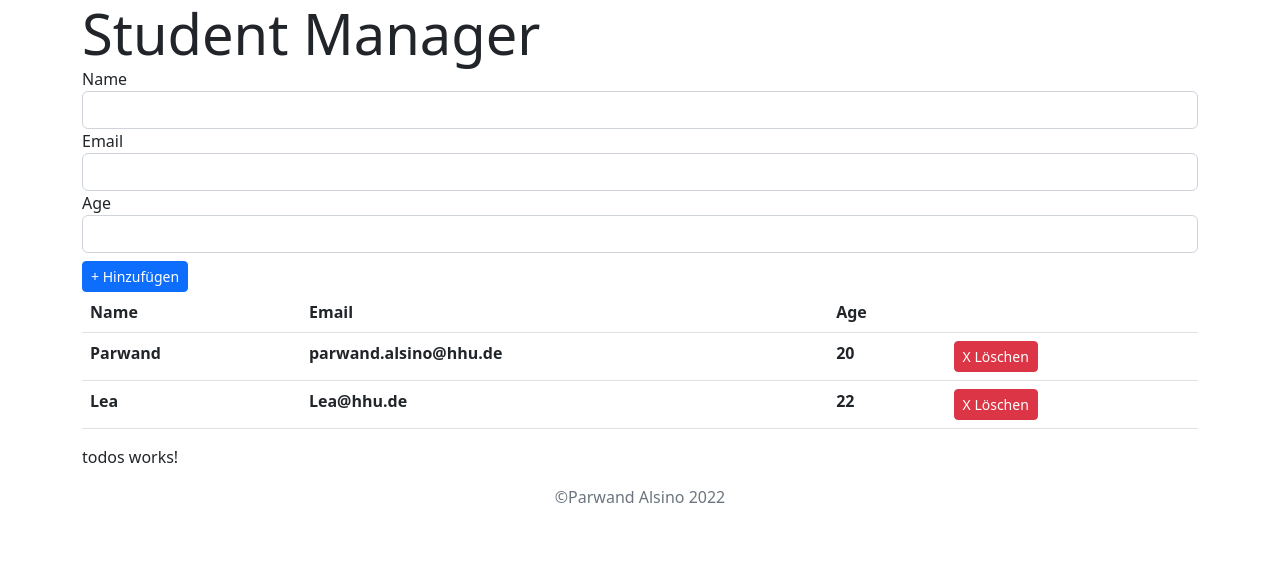
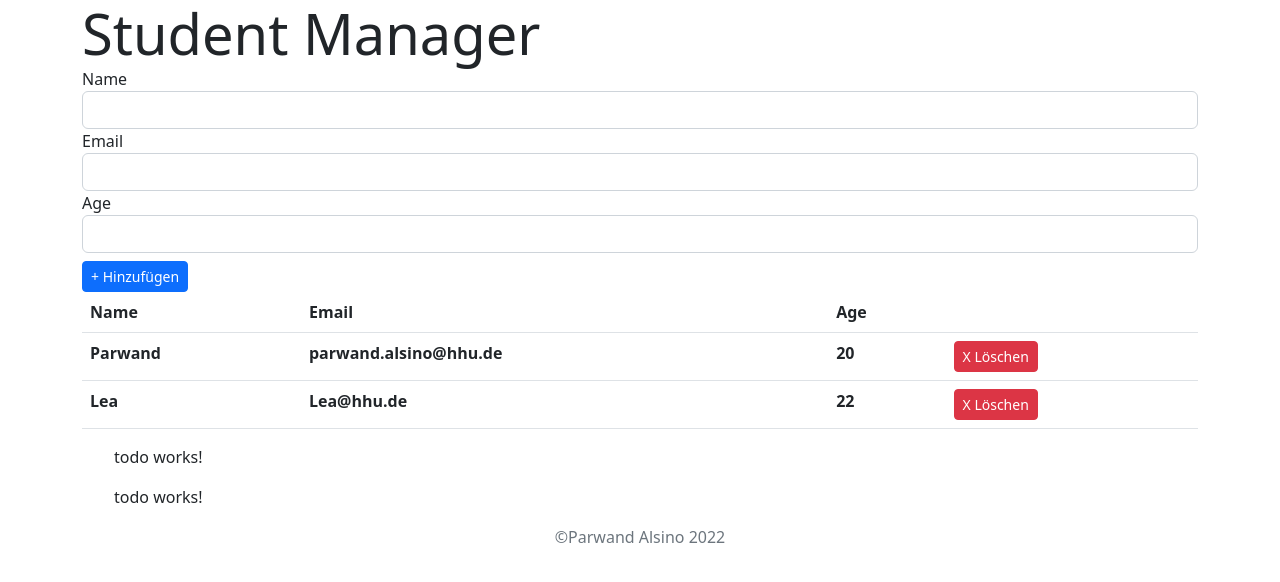
Before and after one commit to Parwand/student-angular-app, an Angular app: page / in a window 1280 px wide. Shown: the top 582 px of the page. Built offline with nearby package versions, Linux system fonts and the light colour scheme.

Commit message:
added todo selector to todos components

```diff
--- a/src/app/components/todos/todos.component.html
+++ b/src/app/components/todos/todos.component.html
@@ -1 +1,3 @@
-<p>todos works!</p>
+<ul *ngFor="let todo of todos">
+    <app-todo></app-todo>
+</ul>
```
